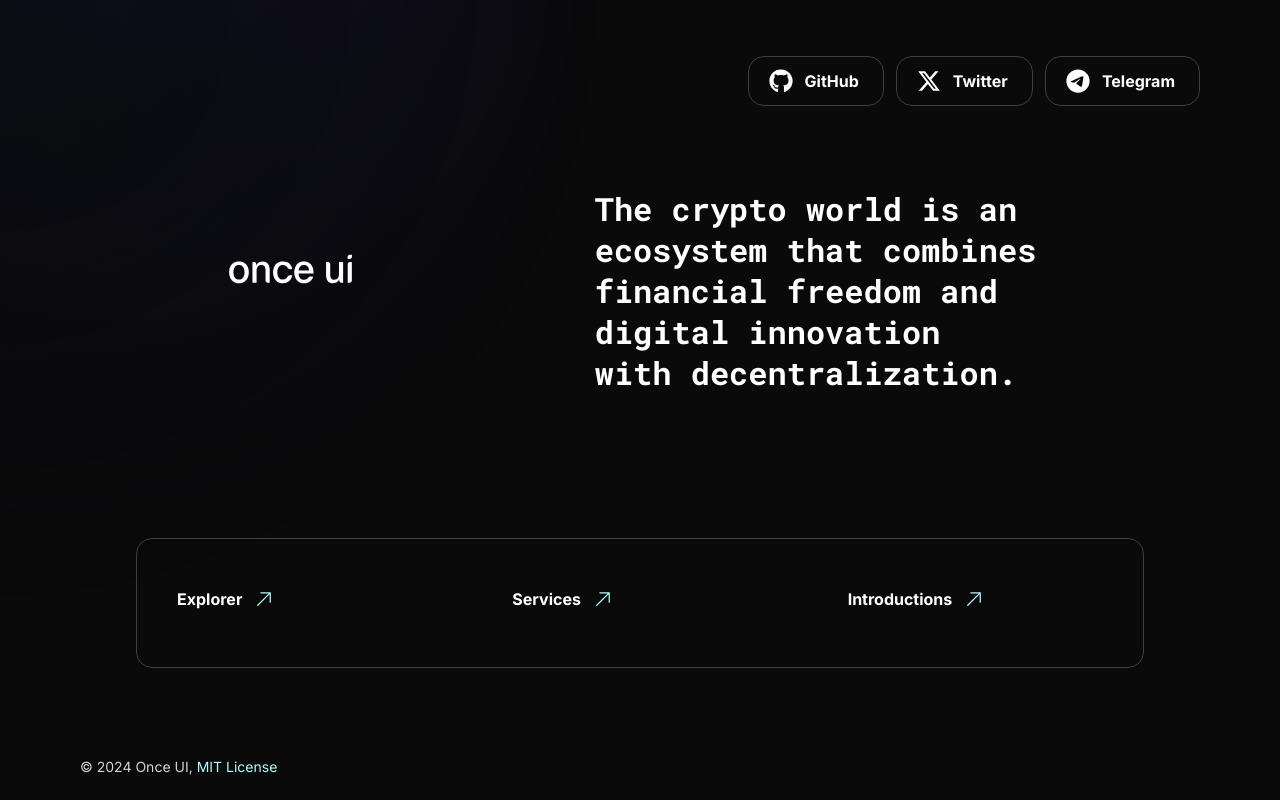
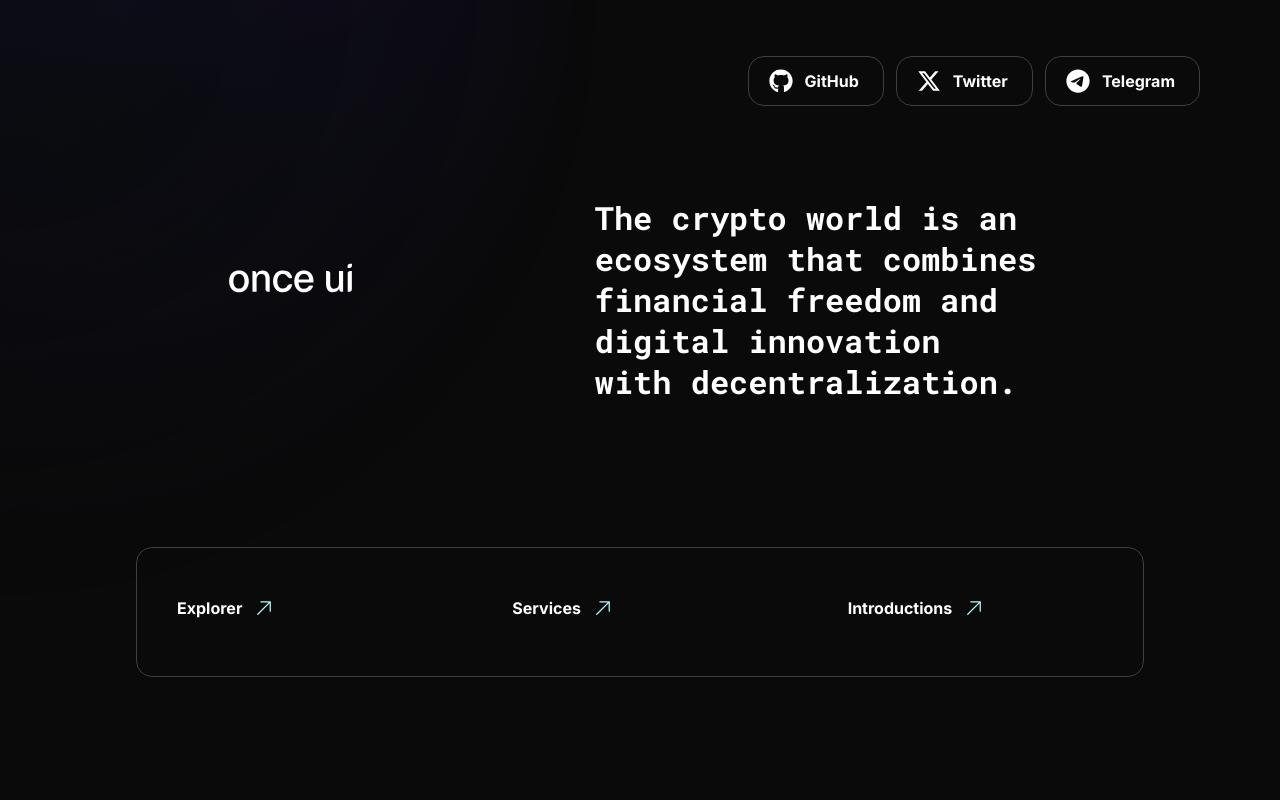
Before and after one commit to xuleyman/cocovercel, a Next.js app: page / in a window 1280 px wide. Built offline with nearby package versions, Linux system fonts and the light colour scheme.

Commit message:
copyrightsil.tsx
copyright kısmını silme

```diff
--- a/src/app/page.tsx
+++ b/src/app/page.tsx
@@ -130,10 +130,6 @@ export default function Home() {
 				position="relative"
 				fillWidth paddingX="l" paddingY="m"
 				justifyContent="space-between">
-				<Text
-					variant="body-default-s" onBackground="neutral-weak">
-					© 2024 Once UI, <Link href="https://github.com/once-ui-system/nextjs-starter?tab=MIT-1-ov-file">MIT License</Link>
-				</Text>
 			</Flex>
 		</Flex>
 	);
```
